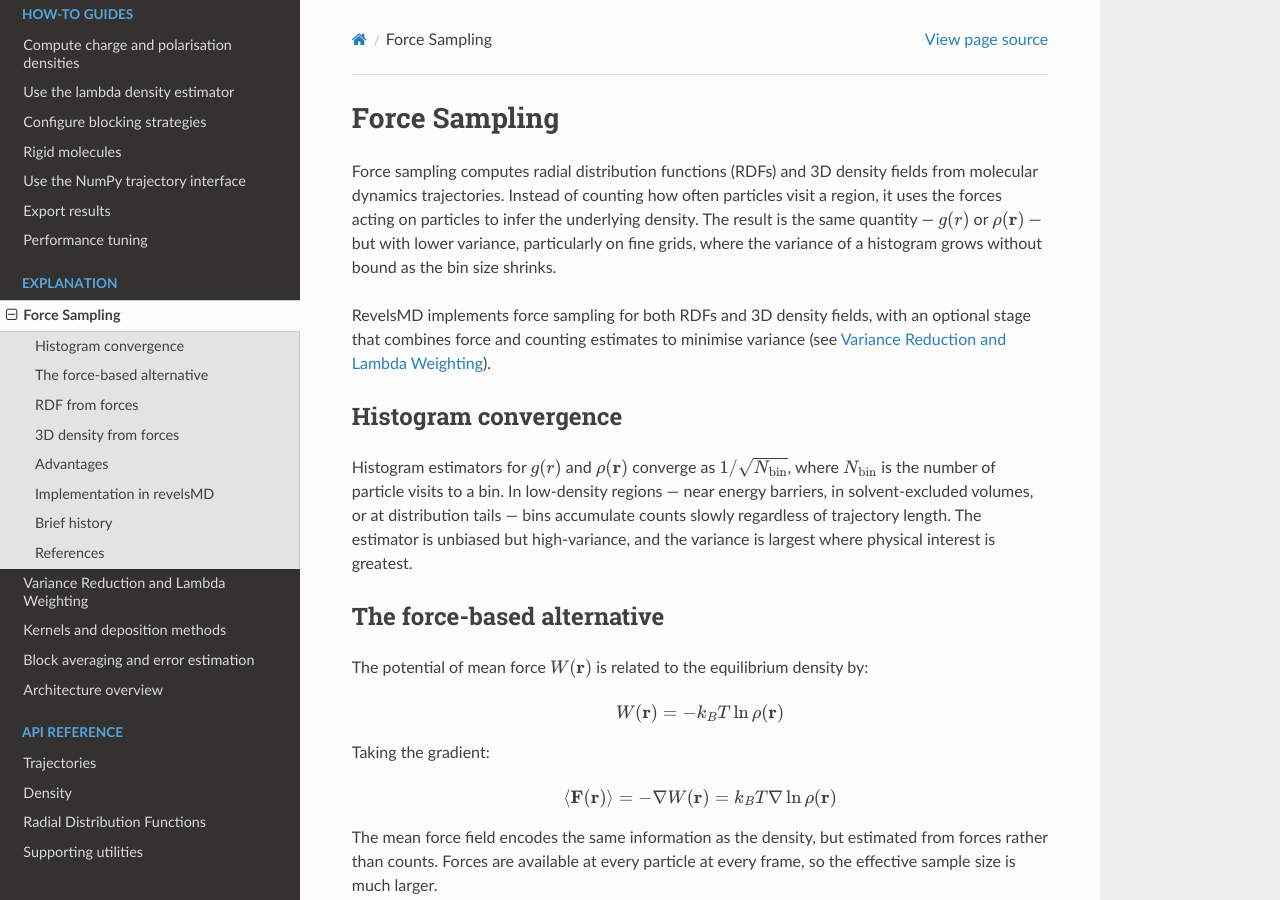
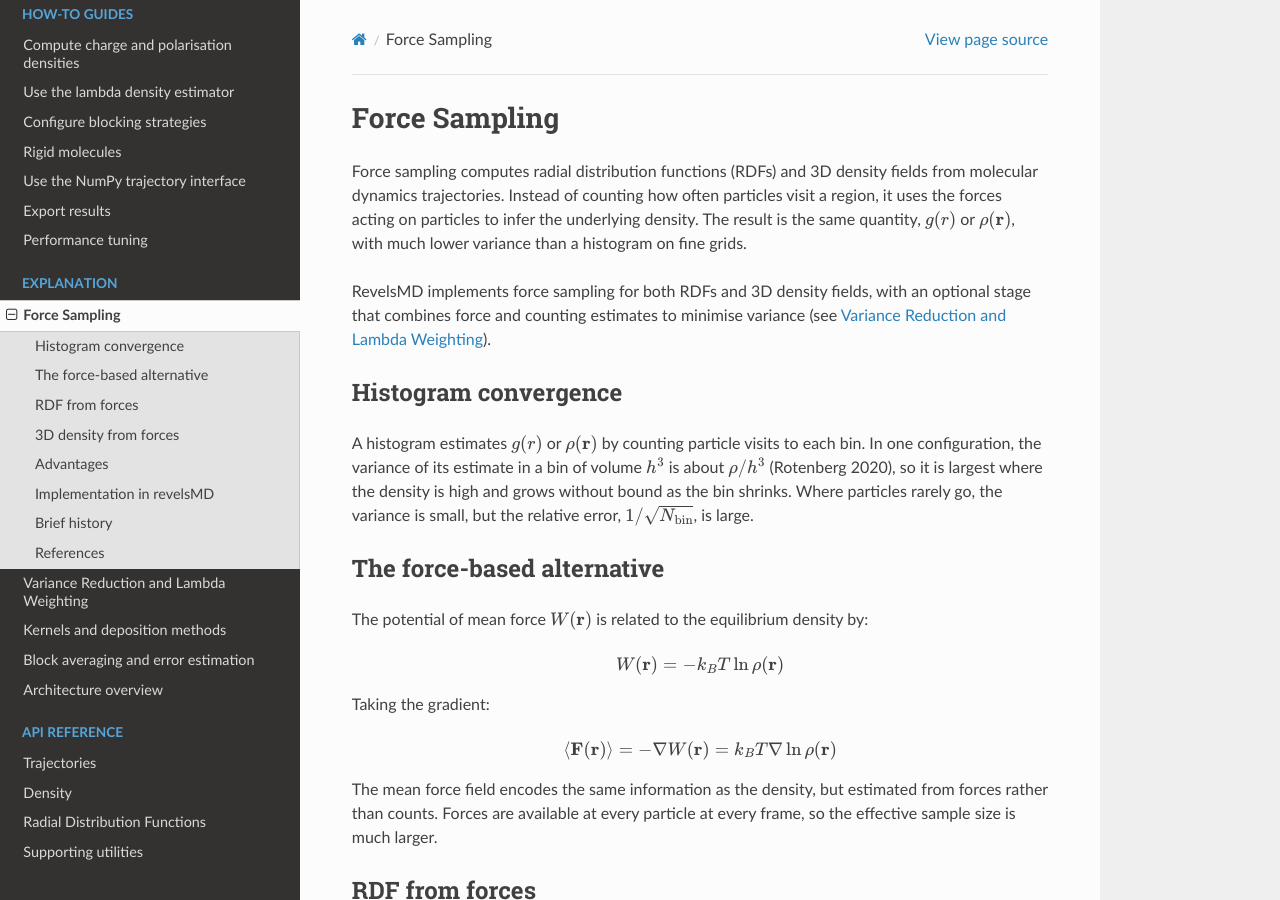
Before and after one commit to user200000/revelsmd, a Sphinx documentation site: the page built from docs/source/explanation/force-sampling.md, in a window 1280 px wide and 900 px high. Built offline with Sphinx 7.4.7 and the Read the Docs theme 3.1.0, drawn with Linux system fonts in a browser that asks for light colours; some of the changed text lies outside the part shown.

Commit message:
Say where histograms are noisy and why force sampling helps on fine grids
A histogram's variance in a bin of volume h^3 is about rho/h^3 (Rotenberg
2020), so it is largest where the density is high; in sparse regions only
its relative error is large. The force estimate's variance still grows as
the bin shrinks on a 3D grid, but much more slowly (Coles 2019, Table I),
because it uses the forces on all particles in the system.

```diff
--- a/docs/source/explanation/force-sampling.md
+++ b/docs/source/explanation/force-sampling.md
@@ -1,12 +1,12 @@
 # Force Sampling
 
-Force sampling computes radial distribution functions (RDFs) and 3D density fields from molecular dynamics trajectories. Instead of counting how often particles visit a region, it uses the forces acting on particles to infer the underlying density. The result is the same quantity — $g(r)$ or $\rho(\mathbf{r})$ — but with lower variance, particularly on fine grids, where the variance of a histogram grows without bound as the bin size shrinks.
+Force sampling computes radial distribution functions (RDFs) and 3D density fields from molecular dynamics trajectories. Instead of counting how often particles visit a region, it uses the forces acting on particles to infer the underlying density. The result is the same quantity, $g(r)$ or $\rho(\mathbf{r})$, with much lower variance than a histogram on fine grids.
 
 RevelsMD implements force sampling for both RDFs and 3D density fields, with an optional stage that combines force and counting estimates to minimise variance (see [Variance Reduction and Lambda Weighting](variance-reduction.md)).
 
 ## Histogram convergence
 
-Histogram estimators for $g(r)$ and $\rho(\mathbf{r})$ converge as $1/\sqrt{N_\text{bin}}$, where $N_\text{bin}$ is the number of particle visits to a bin. In low-density regions — near energy barriers, in solvent-excluded volumes, or at distribution tails — bins accumulate counts slowly regardless of trajectory length. The estimator is unbiased but high-variance, and the variance is largest where physical interest is greatest.
+A histogram estimates $g(r)$ or $\rho(\mathbf{r})$ by counting particle visits to each bin. In one configuration, the variance of its estimate in a bin of volume $h^3$ is about $\rho/h^3$ (Rotenberg 2020), so it is largest where the density is high and grows without bound as the bin shrinks. Where particles rarely go, the variance is small, but the relative error, $1/\sqrt{N_\text{bin}}$, is large.
 
 ## The force-based alternative
 
@@ -54,7 +54,7 @@ The mean density $\bar{\rho}$ comes from counting and anchors the absolute scale
 
 ## Advantages
 
-- **Lower variance on fine grids.** The force field draws on all particles at all distances, not just those within a given bin, so its variance depends little on the bin size.
+- **Lower variance on fine grids.** A histogram estimates the density in a bin by counting the particles inside it. The smaller the bin, the fewer particles it counts, and the larger the variance of the estimate. The force estimate uses the forces on all particles in the system, so its variance grows much more slowly as the bin shrinks.
 - **Complementary error structure.** Force and counting estimators err differently by region, making combination worthwhile.
 - **No additional simulation cost.** Forces are already computed during MD; force sampling requires changes only to the analysis.
 
```
